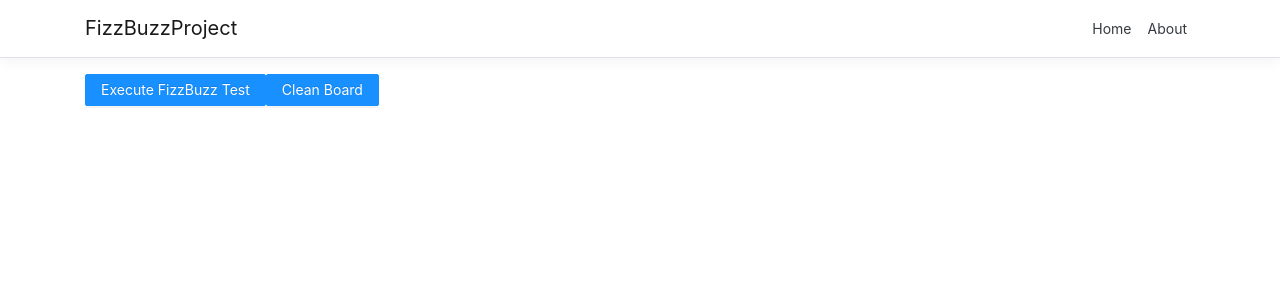
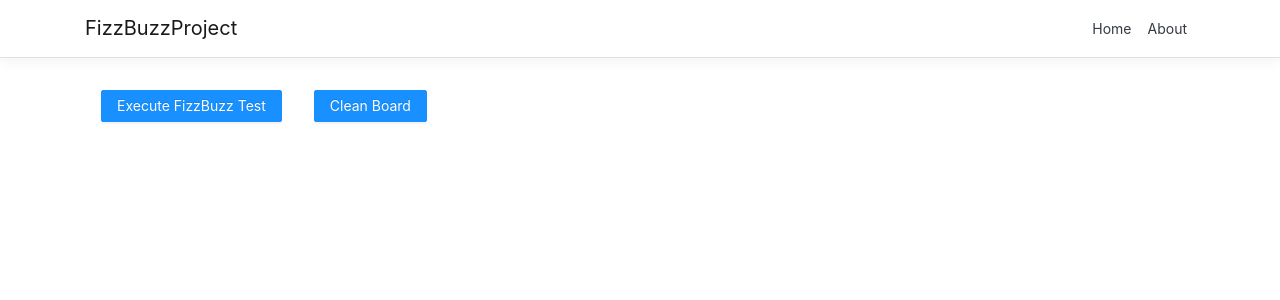
Before and after one commit to eduardovazlopez/fizzbuzz, a React (Create React App) app in the folder ClientApp/: page / in a window 1280 px wide. Shown: the top 300 px of the page. Built offline with nearby package versions, Linux system fonts and the light colour scheme.

Commit message:
Styling FizzBuzz component

```diff
--- a/ClientApp/src/components/FizzBuzz.jsx
+++ b/ClientApp/src/components/FizzBuzz.jsx
@@ -1,6 +1,7 @@
 import React, { Component } from "react";
-import { Button } from "antd";
+import { Button, Row, Col, Card } from "antd";
 import axios from "axios";
+import _ from "lodash";
 
 export class FizzBuzz extends Component {
     state = {
@@ -17,20 +18,50 @@ export class FizzBuzz extends Component {
 
     handleCleanBoard = () => this.setState({ FizzBuzzList: [] });
 
+    formatUL = (elementList) => {
+        let content = [];
+        let slice = [];
+        let i = 0;
+
+        while (i < elementList.length) {
+            console.log("Hola de nuevo", i, elementList.length);
+
+            slice = _.slice(elementList, i, i + 20);
+            content.push(
+                <Col>
+                    <Card hoverable style={{ width: 200 }}>
+                        <ul>
+                            {slice.map((e) => (
+                                <li>{e}</li>
+                            ))}
+                        </ul>
+                    </Card>
+                </Col>
+            );
+            i += 20;
+        }
+
+        return (
+            <div>
+                <Row>{content}</Row>
+            </div>
+        );
+    };
+
     render() {
         return (
             <div>
-                <Button onClick={this.handleExecuteFizzBuzz} type="primary">
+                <Button
+                    className="m-3"
+                    onClick={this.handleExecuteFizzBuzz}
+                    type="primary"
+                >
                     Execute FizzBuzz Test
         </Button>
-                <Button onClick={this.handleCleanBoard} type="primary">
+                <Button className="m-3" onClick={this.handleCleanBoard} type="primary">
                     Clean Board
         </Button>
-                <ul>
-                    {this.state.FizzBuzzList.map((i, index) => (
-                        <li key={index}>{i}</li>
-                    ))}
-                </ul>
+                {this.formatUL(this.state.FizzBuzzList)}
             </div>
         );
     }
```
